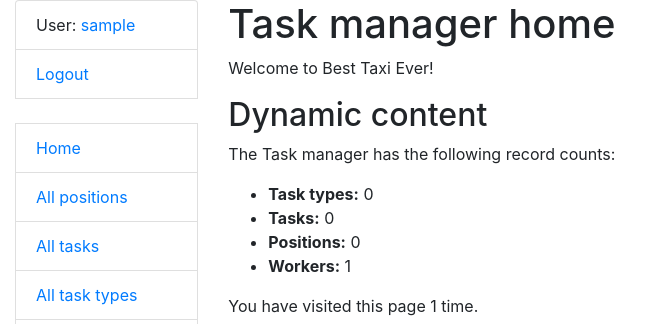
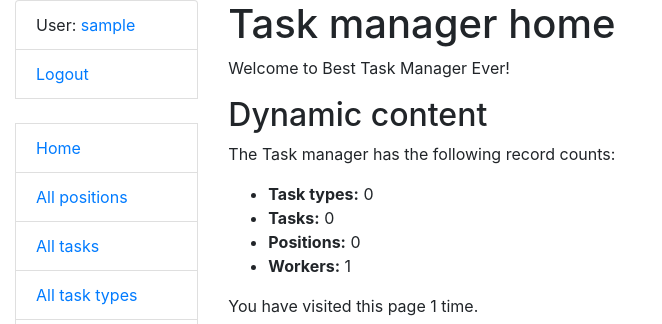
Before and after one commit to yessloss/it-company-task-manager, a Django app: page / in a window 1280 px wide. Shown: the top 324 px of the page, without its empty margins (0-662 px from the left). Run offline with Django 4.2, Linux system fonts and the light colour scheme; the visitor is signed in with stand-in values (Sample User, id 1); data comes from the database, SQL or seed files in the repository; data that the repository does not hold is empty.

Commit message:
Update text on 2 line at home screen

```diff
--- a/templates/task_manager/index.html
+++ b/templates/task_manager/index.html
@@ -2,7 +2,7 @@
 
 {% block content %}
   <h1>Task manager home</h1>
-  <p>Welcome to Best Taxi Ever!</p>
+  <p>Welcome to Best Task Manager Ever!</p>
   <h2>Dynamic content</h2>
   <p>The Task manager has the following record counts:</p>
   <ul>
```
